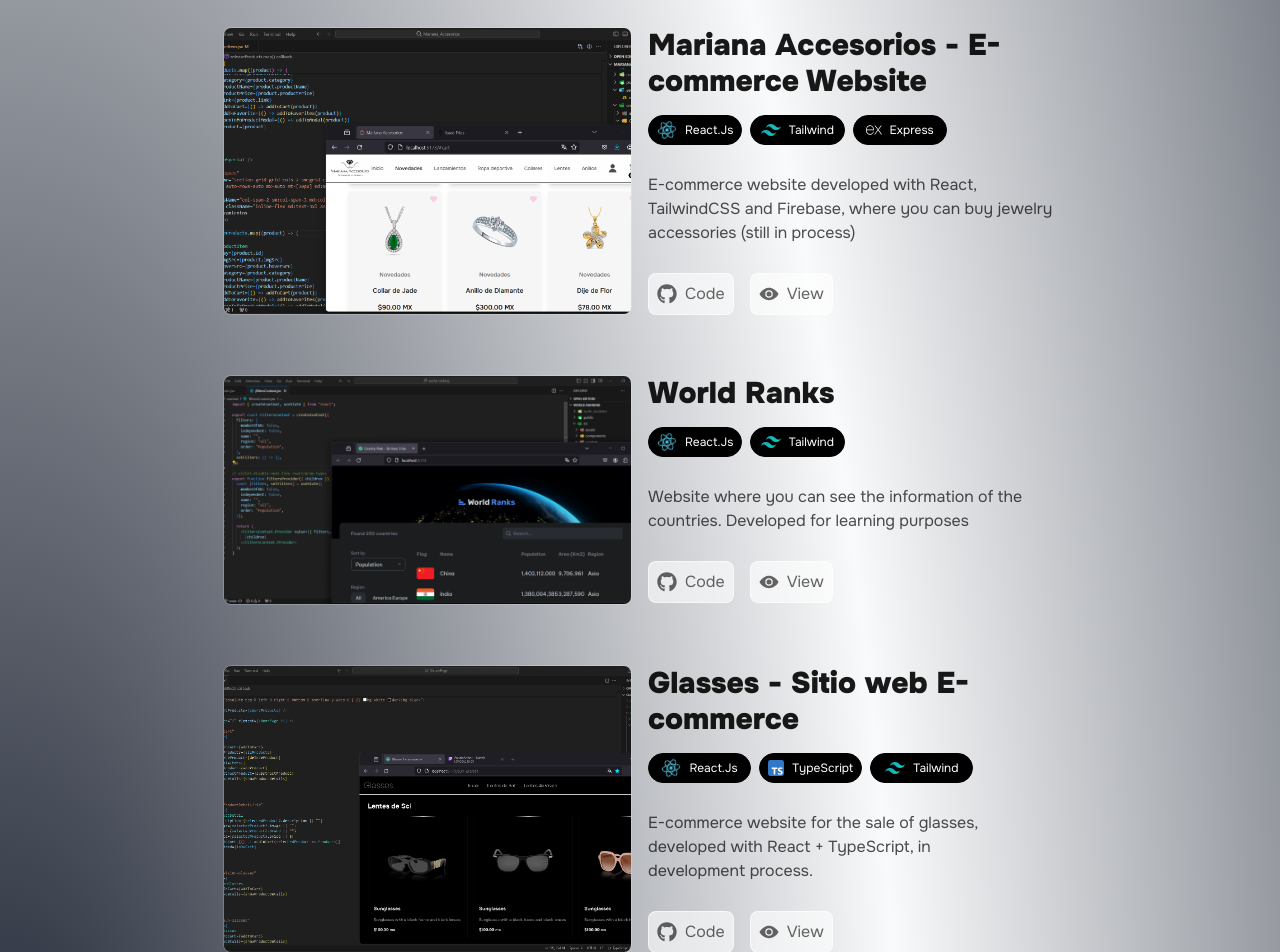
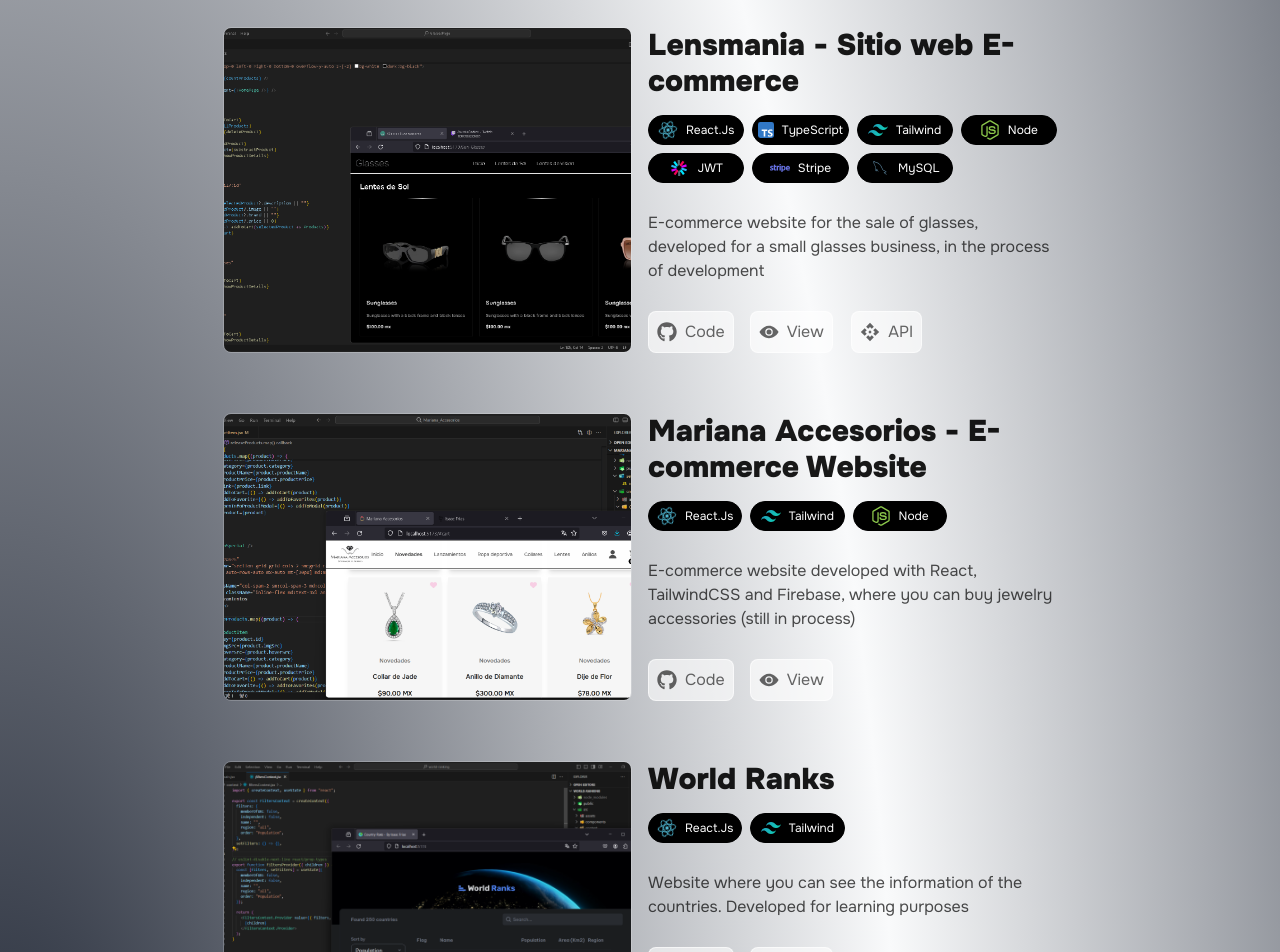
Before and after one commit to Hypeyiii/react_portfolio, a React (Vite) app: page / in a window 1280 px wide. Shown: the part 2020-2972 px from the top of the page. Built offline with nearby package versions, Linux system fonts and the light colour scheme.

Commit message:
🔨 Add technologies on lensmania project

```diff
--- a/src/Components/Section-Projects.jsx
+++ b/src/Components/Section-Projects.jsx
@@ -1,4 +1,4 @@
-import { FaProjectDiagram } from "react-icons/fa";
+import { FaNodeJs, FaProjectDiagram, FaStripe } from "react-icons/fa";
 import { IoEye } from "react-icons/io5";
 import { FaGithub } from "react-icons/fa";
 import firstProject from "../assets/Projects-1.png";
@@ -9,12 +9,14 @@ import tailwind from "../assets/tailwindcss(1).svg";
 import secondProject from "../assets/Project-2.png";
 import thirdProject from "../assets/Project-3.png";
 import fouthProject from "../assets/Project-4.png";
-import { SiExpress } from "react-icons/si";
 import typescriptIcon from "../assets/typescript.svg";
 import useLanguage from "../Hooks/useLanguages";
 import csharp from "../assets/c-sharp.svg";
 import dotnet from "../assets/dotnet.svg";
 import sqlserver from "../assets/sqlserver.svg";
+import jwt from "../assets/jwt.svg";
+import { MdApi } from "react-icons/md";
+import { DiMysql } from "react-icons/di";
 
 const Project = () => {
   const { isSpanish, isEnglish } = useLanguage();
@@ -45,6 +47,74 @@ const Project = () => {
               "Some of the projects I have developed and contributed",
           ]}
         </p>
+        <Projects
+          projectImg={thirdProject}
+          projectName="Lensmania - Sitio web E-commerce"
+          projectDescription={[
+            isSpanish &&
+              "E-commerce página web para la venta de lentes, desarrollada para un pequeño negocio de lentes, en proceso de desarrollo",
+            isEnglish &&
+              "E-commerce website for the sale of glasses, developed for a small glasses business, in the process of development",
+          ]}
+          viewButtons={
+            <div className="grid grid-cols-3 gap-4">
+              <div className="col-span-1">
+                <ViewButton
+                  href={"https://github.com/Hypeyiii/GlassesPage"}
+                  textViewButton={[isSpanish && "Código", isEnglish && "Code"]}
+                >
+                  <FaGithub className="size-5" />
+                </ViewButton>
+              </div>
+              <div className="col-span-1 flex">
+                <ViewButton
+                  href={"https://isaac-glasses-page.vercel.app/"}
+                  textViewButton={[isSpanish && "Ver", isEnglish && "View"]}
+                >
+                  <IoEye className="size-5" />
+                </ViewButton>
+              </div>
+              <div className="col-span-1 flex">
+                <ViewButton
+                  href={"https://github.com/Hypeyiii/glasses-page-api-rest"}
+                  textViewButton={[isSpanish && "API", isEnglish && "API"]}
+                >
+                  <MdApi className="size-5" />
+                </ViewButton>
+              </div>
+            </div>
+          }
+        >
+          <TechButtons buttonText={"React.Js"}>
+            <img
+              src={react}
+              alt="React Icon"
+              className="size-5 animate-spin-slow"
+            />
+          </TechButtons>
+          <TechButtons buttonText={"TypeScript"}>
+            <img
+              src={typescriptIcon}
+              alt="NeatBeans Icon"
+              className="size-4 text-blue-600"
+            />
+          </TechButtons>
+          <TechButtons buttonText={"Tailwind"}>
+            <img src={tailwind} alt="Tailwind Icon" className="size-5" />
+          </TechButtons>
+          <TechButtons buttonText={"Node"}>
+            <FaNodeJs className="size-5 text-[#8CC84B] " />
+          </TechButtons>
+          <TechButtons buttonText={"JWT"}>
+            <img src={jwt} alt="JWT Icon" className="size-5" />
+          </TechButtons>
+          <TechButtons buttonText={"Stripe"}>
+            <FaStripe className="size-5 text-[#6772E5] " />
+          </TechButtons>
+          <TechButtons buttonText={"MySQL"}>
+            <DiMysql className="size-5 text-[#5d87a1] " />
+          </TechButtons>
+        </Projects>
         <Projects
           projectImg={firstProject}
           projectName={[
@@ -98,8 +168,8 @@ const Project = () => {
           <TechButtons buttonText={"Tailwind"}>
             <img src={tailwind} alt="NeatBeans Icon" className="size-5" />
           </TechButtons>
-          <TechButtons buttonText={"Express"}>
-            <SiExpress className="size-4" />
+          <TechButtons buttonText={"Node"}>
+            <FaNodeJs className="size-5 text-[#8CC84B] " />
           </TechButtons>
         </Projects>
         <Projects
@@ -133,54 +203,10 @@ const Project = () => {
           }
         >
           <TechButtons buttonText={"React.Js"}>
-            <img src={react} alt="Java Icon" className="size-5 animate-spin-slow" />
-          </TechButtons>
-          <TechButtons buttonText={"Tailwind"}>
-            <img src={tailwind} alt="NeatBeans Icon" className="size-5" />
-          </TechButtons>
-        </Projects>
-        <Projects
-          projectImg={thirdProject}
-          projectName="Glasses - Sitio web E-commerce"
-          projectDescription={[
-            isSpanish &&
-              "E-commerce página web para la venta de lentes, desarrollada con React + TypeScript, en proceso de desarrollo.",
-            isEnglish &&
-              "E-commerce website for the sale of glasses, developed with React + TypeScript, in development process.",
-          ]}
-          viewButtons={
-            <div className="grid grid-cols-3 gap-x-4">
-              <div className="col-span-1">
-                <ViewButton
-                  href={"https://github.com/Hypeyiii/GlassesPage"}
-                  textViewButton={[isSpanish && "Código", isEnglish && "Code"]}
-                >
-                  <FaGithub className="size-5" />
-                </ViewButton>
-              </div>
-              <div className="col-span-1 flex">
-                <ViewButton
-                  href={"https://isaac-glasses-page.vercel.app/"}
-                  textViewButton={[isSpanish && "Ver", isEnglish && "View"]}
-                >
-                  <IoEye className="size-5" />
-                </ViewButton>
-              </div>
-            </div>
-          }
-        >
-          <TechButtons buttonText={"React.Js"}>
             <img
               src={react}
-              alt="React Icon"
+              alt="Java Icon"
               className="size-5 animate-spin-slow"
-            />
-          </TechButtons>
-          <TechButtons buttonText={"TypeScript"}>
-            <img
-              src={typescriptIcon}
-              alt="NeatBeans Icon"
-              className="size-4 text-blue-600"
             />
           </TechButtons>
           <TechButtons buttonText={"Tailwind"}>
@@ -212,14 +238,14 @@ const Project = () => {
           <TechButtons buttonText={"C#"}>
             <img src={csharp} alt="C# icon" className="size-5" />
           </TechButtons>
-          <TechButtons buttonText={".NET CORE"}>
+          <TechButtons buttonText={".NET"}>
             <img
               src={dotnet}
               alt="Net Core icon"
               className="size-4 text-blue-600"
             />
           </TechButtons>
-          <TechButtons buttonText={"MS SQL"}>
+          <TechButtons buttonText={"MSSQL"}>
             <img src={sqlserver} alt="MS SQL Icon" className="size-5" />
           </TechButtons>
         </Projects>
@@ -268,7 +294,7 @@ const Projects = ({
         <h1 className={`text-xl md:text-3xl text-pretty font-semibold`}>
           {projectName}
         </h1>
-        <div className="grid grid-cols-3 auto-rows-auto gap gap-x-2">
+        <div className="grid grid-cols-4 auto-rows-auto gap gap-2">
           {children}
         </div>
         <p
```
